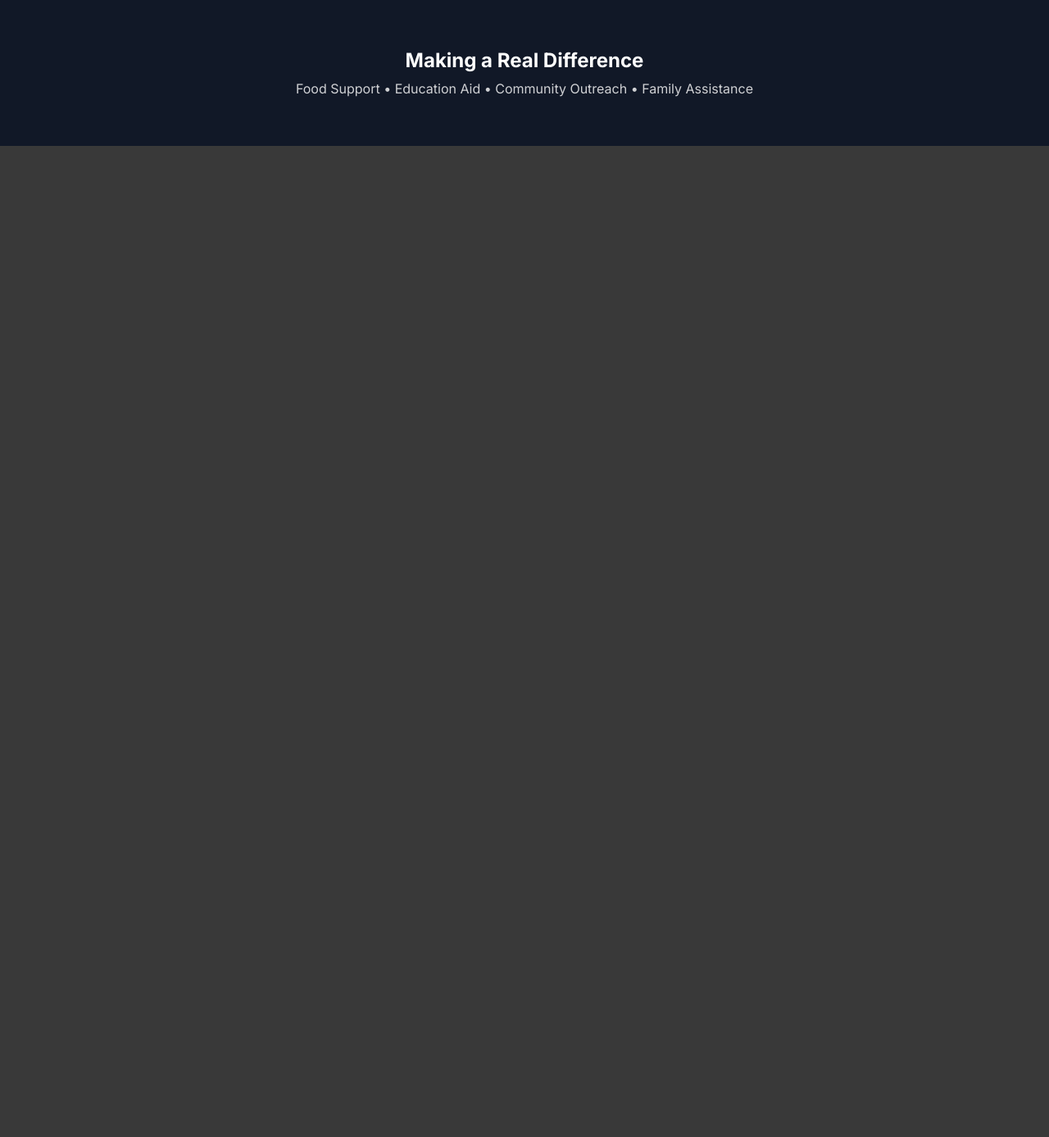
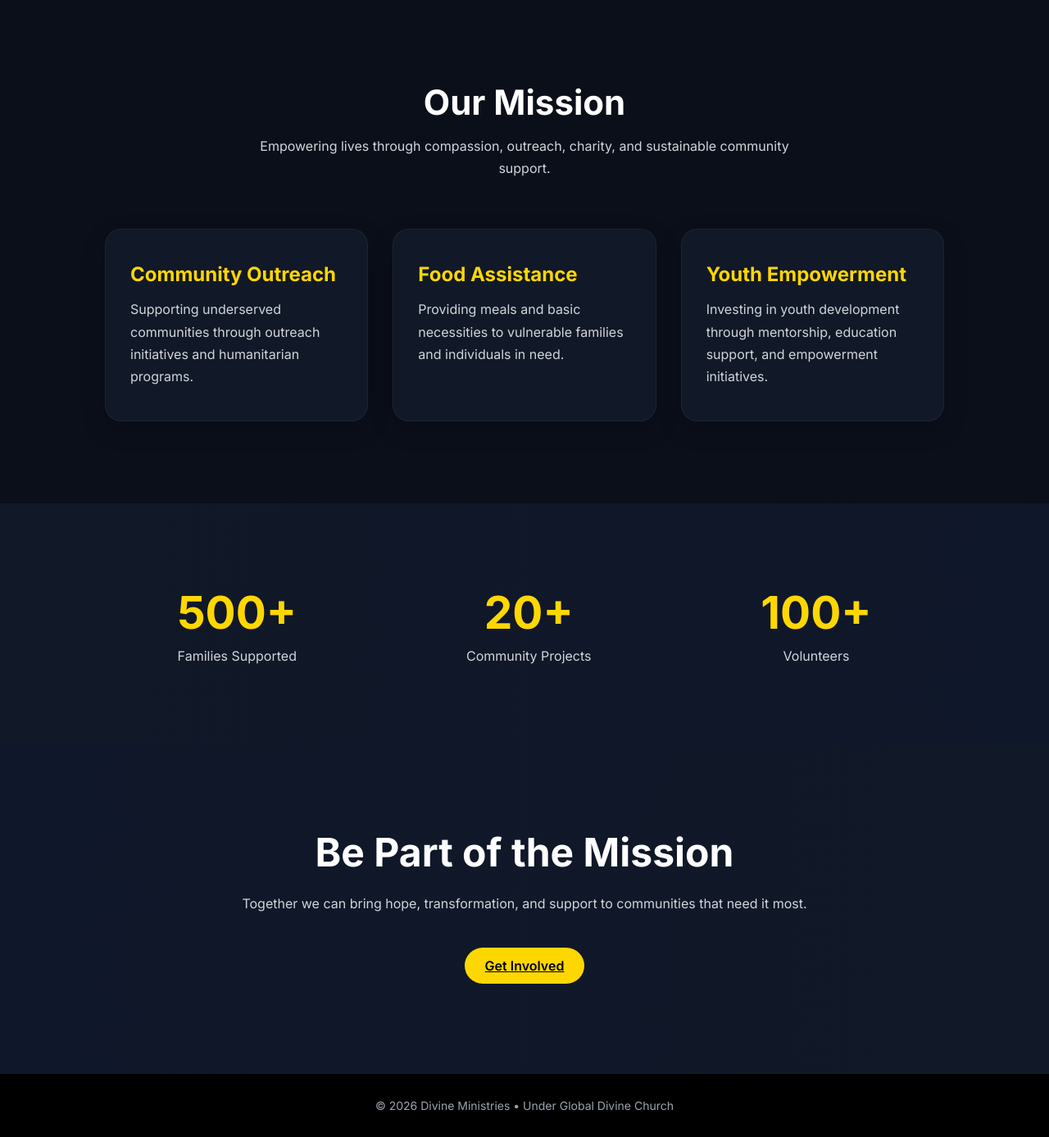
Before and after one commit to El-shaddaii/divine-ministries, a Django app: page / in a window 1280 px wide. Shown: the part 801-2188 px from the top of the page at 82% size. Before the commit the page ends 979 px from the top, so only its background shows below. Run offline with Django 5.2, Linux system fonts and the light colour scheme.

Commit message:
Upgrade homepage design and add new sections

```diff
--- a/core/static/css/style.css
+++ b/core/static/css/style.css
@@ -107,3 +107,164 @@ nav a:hover {
     padding: 60px 20px;
     text-align: center;
 }
+
+/* HERO CONTENT */
+.hero-content {
+    max-width: 900px;
+    animation: fadeUp 1.2s ease;
+}
+
+.hero h1 {
+    line-height: 1.1;
+    text-shadow: 0 4px 20px rgba(0,0,0,0.4);
+}
+
+.hero p {
+    line-height: 1.7;
+}
+
+/* GENERAL SECTIONS */
+section {
+    padding: 100px 10%;
+}
+
+/* SECTION HEADER */
+.section-header {
+    text-align: center;
+    margin-bottom: 60px;
+}
+
+.section-header h2 {
+    font-size: 42px;
+    margin-bottom: 15px;
+}
+
+.section-header p {
+    max-width: 700px;
+    margin: auto;
+    color: #d1d5db;
+    line-height: 1.7;
+}
+
+/* MISSION GRID */
+.mission-grid {
+    display: grid;
+    grid-template-columns: repeat(auto-fit, minmax(250px, 1fr));
+    gap: 30px;
+}
+
+/* CARDS */
+.card {
+    background: #111827;
+    padding: 40px 30px;
+    border-radius: 20px;
+    transition: all 0.3s ease;
+    border: 1px solid rgba(255,255,255,0.05);
+    box-shadow: 0 10px 30px rgba(0,0,0,0.2);
+}
+
+.card:hover {
+    transform: translateY(-10px);
+    background: #1f2937;
+}
+
+.card h3 {
+    margin-bottom: 15px;
+    color: #ffd700;
+    font-size: 24px;
+}
+
+.card p {
+    color: #d1d5db;
+    line-height: 1.7;
+}
+
+/* STATS SECTION */
+.stats {
+    background: linear-gradient(to right, #111827, #0f172a);
+    display: flex;
+    justify-content: space-around;
+    text-align: center;
+    gap: 30px;
+    flex-wrap: wrap;
+}
+
+.stat-box h2 {
+    font-size: 55px;
+    color: #ffd700;
+}
+
+.stat-box p {
+    margin-top: 10px;
+    color: #d1d5db;
+}
+
+/* CTA SECTION */
+.cta {
+    text-align: center;
+    background: linear-gradient(to right, #0f172a, #111827);
+}
+
+.cta h2 {
+    font-size: 48px;
+    margin-bottom: 20px;
+}
+
+.cta p {
+    max-width: 700px;
+    margin: auto;
+    margin-bottom: 30px;
+    color: #d1d5db;
+    line-height: 1.7;
+}
+
+/* FOOTER */
+footer {
+    text-align: center;
+    padding: 30px;
+    background: black;
+    color: #9ca3af;
+    font-size: 14px;
+}
+
+/* ANIMATION */
+@keyframes fadeUp {
+
+    from {
+        opacity: 0;
+        transform: translateY(40px);
+    }
+
+    to {
+        opacity: 1;
+        transform: translateY(0);
+    }
+}
+
+/* MOBILE */
+@media(max-width: 768px) {
+
+    nav {
+        padding: 20px;
+    }
+
+    .hero h1 {
+        font-size: 38px;
+    }
+
+    .hero p {
+        font-size: 18px;
+    }
+
+    .section-header h2 {
+        font-size: 34px;
+    }
+
+    .cta h2 {
+        font-size: 36px;
+    }
+
+    .stats {
+        flex-direction: column;
+    }
+}
--- a/core/templates/home.html
+++ b/core/templates/home.html
@@ -2,26 +2,110 @@
 
 {% block content %}
 
-<div class="hero">
+<!-- HERO -->
+<section class="hero">
+
+    <div class="hero-content">
+
         <h1>Serving Communities With Faith, Hope & Action</h1>
 
         <p>
             Divine Ministries is a charitable organization under Global Divine Church,
-        dedicated to uplifting vulnerable communities through outreach, support programs,
-        and compassionate service.
+            dedicated to uplifting vulnerable communities through outreach programs,
+            support initiatives, and compassionate service.
         </p>
 
         <div class="buttons">
             <a href="/projects" class="btn btn-primary">View Projects</a>
             <a href="/contact" class="btn btn-secondary">Contact Us</a>
         </div>
+
     </div>
 
-<div class="impact">
-    <h2>Making a Real Difference</h2>
-    <p style="opacity:0.8; margin-top:10px;">
-        Food Support • Education Aid • Community Outreach • Family Assistance
+</section>
+
+<!-- MISSION -->
+<section class="mission">
+
+    <div class="section-header">
+        <h2>Our Mission</h2>
+
+        <p>
+            Empowering lives through compassion, outreach, charity,
+            and sustainable community support.
         </p>
     </div>
 
+    <div class="mission-grid">
+
+        <div class="card">
+            <h3>Community Outreach</h3>
+
+            <p>
+                Supporting underserved communities through outreach initiatives
+                and humanitarian programs.
+            </p>
+        </div>
+
+        <div class="card">
+            <h3>Food Assistance</h3>
+
+            <p>
+                Providing meals and basic necessities to vulnerable families
+                and individuals in need.
+            </p>
+        </div>
+
+        <div class="card">
+            <h3>Youth Empowerment</h3>
+
+            <p>
+                Investing in youth development through mentorship,
+                education support, and empowerment initiatives.
+            </p>
+        </div>
+
+    </div>
+
+</section>
+
+<!-- STATS -->
+<section class="stats">
+
+    <div class="stat-box">
+        <h2>500+</h2>
+        <p>Families Supported</p>
+    </div>
+
+    <div class="stat-box">
+        <h2>20+</h2>
+        <p>Community Projects</p>
+    </div>
+
+    <div class="stat-box">
+        <h2>100+</h2>
+        <p>Volunteers</p>
+    </div>
+
+</section>
+
+<!-- CTA -->
+<section class="cta">
+
+    <h2>Be Part of the Mission</h2>
+
+    <p>
+        Together we can bring hope, transformation,
+        and support to communities that need it most.
+    </p>
+
+    <a href="/contact" class="btn btn-primary">Get Involved</a>
+
+</section>
+
+<!-- FOOTER -->
+<footer>
+    © 2026 Divine Ministries • Under Global Divine Church
+</footer>
+
 {% endblock %}
```
Lines whose indentation alone changed are shown as unchanged.
